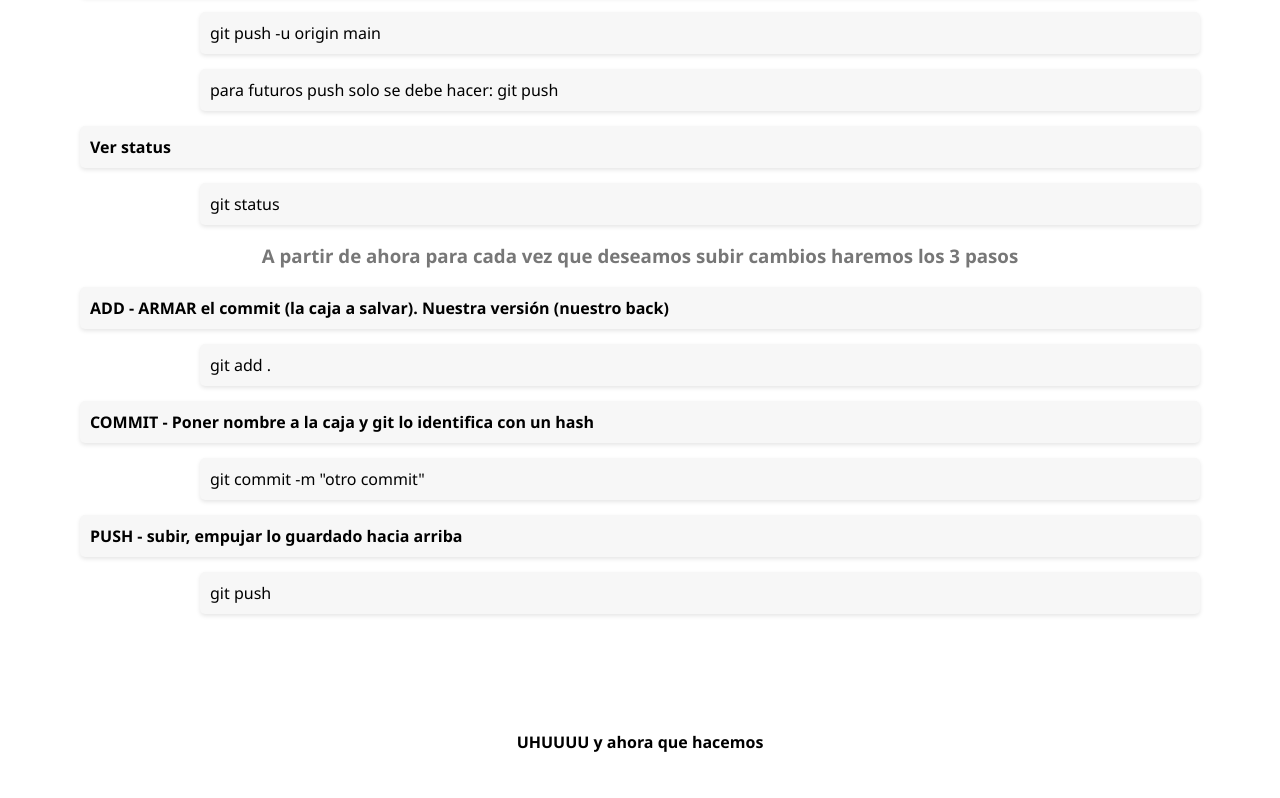
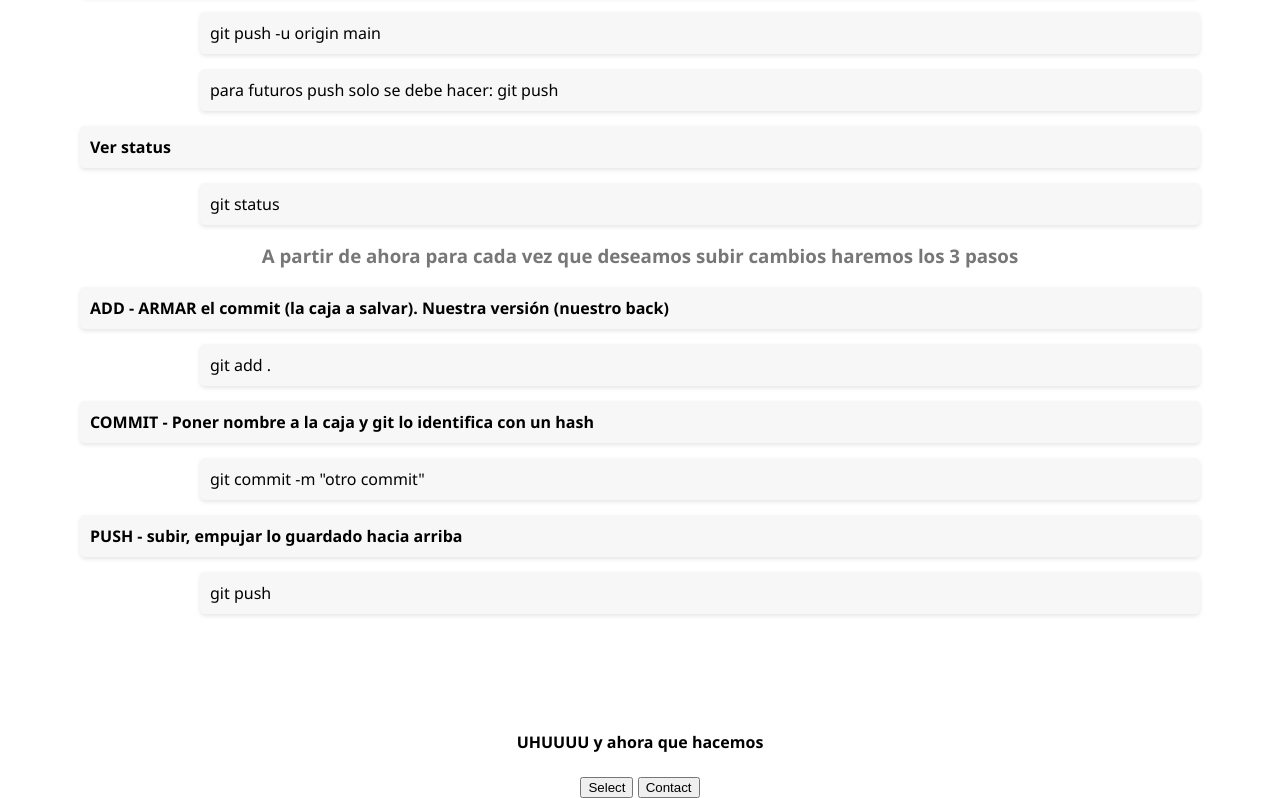
Before and after one commit to HX-MLuquez/SISI, a plain HTML site: page index.html in a window 1280 px wide. Shown: the part 1658-2456 px from the top of the page. Before the commit the page ends 2433 px from the top, so only its background shows below. Drawn offline with Linux system fonts and the light colour scheme.

Commit message:
fixed button

```diff
--- a/index.html
+++ b/index.html
@@ -152,6 +152,10 @@
       </ul>
     </div>
     <h4>UHUUUU y ahora que hacemos</h4>
+    <div>
+      <button>Select</button>
+      <button>Contact</button>
+    </div>
 
     <script src="./assets/script.js"></script>
   </body>
```
